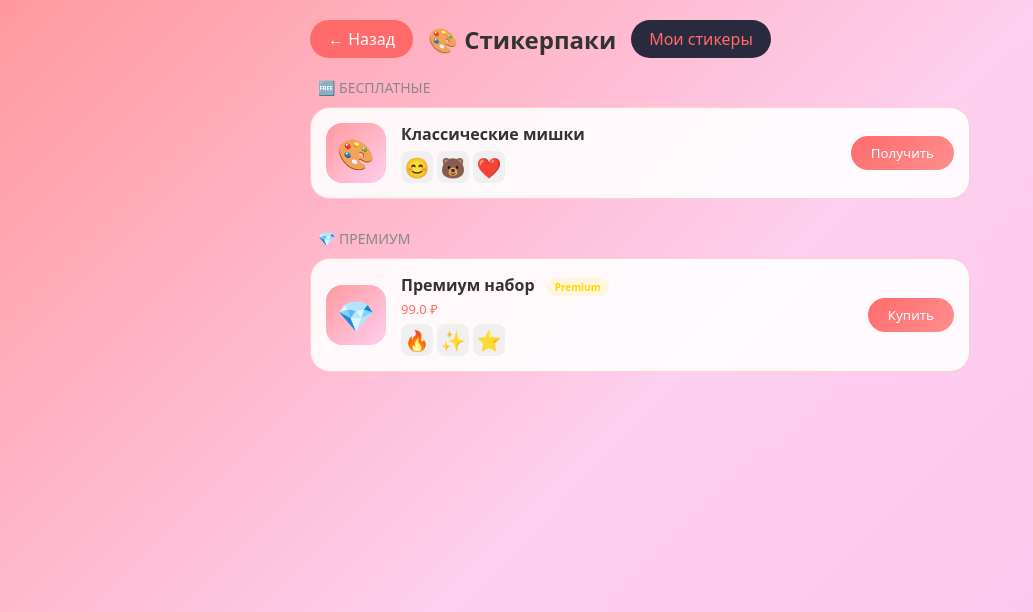
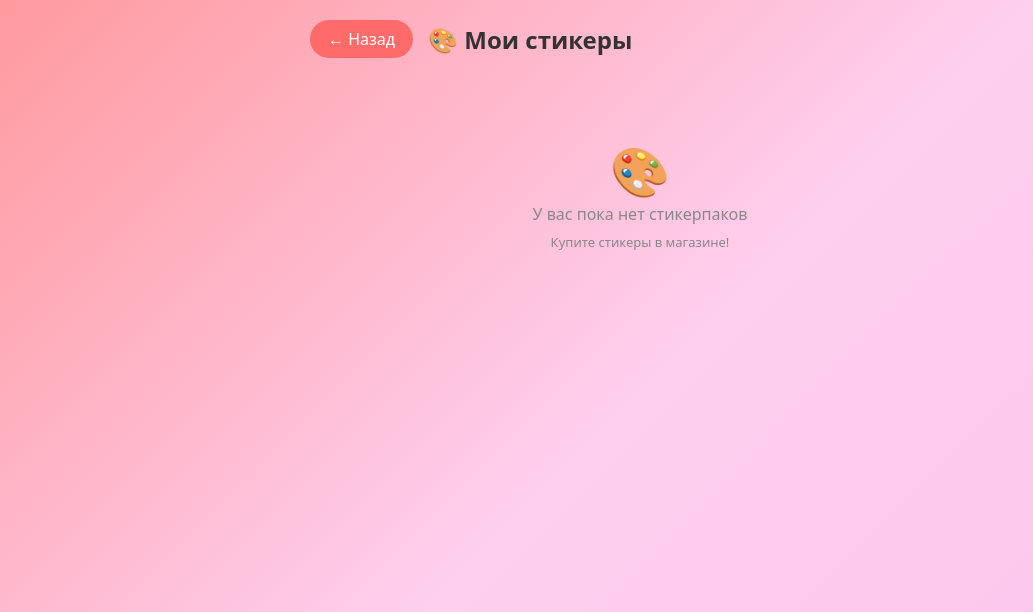
Before and after one commit to ohuettipidor-dev/uuuu, a Flask app: page /stickers in a window 1280 px wide. Shown: the top 612 px of the page, without its empty margins (0-1033 px from the left). Run offline with Flask 3, Linux system fonts and the light colour scheme; the visitor is signed in with stand-in values (Sample User, id 1); data comes from the database, SQL or seed files in the repository.

Commit message:
UPDATE: stickers as real images like Flaticon/FreePik, clean design without mentions

```diff
--- a/templates/stickers.html
+++ b/templates/stickers.html
@@ -1,7 +1,7 @@
 <!DOCTYPE html>
 <html>
 <head>
-    <title>🎨 Стикерпаки | BearGram</title>
+    <title>🎨 Мои стикеры | BearGram</title>
     <meta charset="UTF-8">
     <meta name="viewport" content="width=device-width, initial-scale=1.0">
     <style>
@@ -11,92 +11,88 @@
         .header{display:flex;align-items:center;gap:15px;margin-bottom:20px}
         .back{background:#ff6b6b;padding:8px 18px;border-radius:25px;color:white;text-decoration:none}
         h2{color:#333}
-        .section{margin-bottom:30px}
-        .section-title{font-size:14px;color:#888;margin-bottom:10px;padding-left:8px}
-        .pack-card{background:rgba(255,255,255,0.9);border-radius:20px;padding:15px;margin-bottom:12px;display:flex;align-items:center;gap:15px;border:1px solid rgba(255,107,107,0.3)}
-        .pack-preview{width:60px;height:60px;border-radius:16px;background:linear-gradient(135deg,#ff9a9e,#fecfef);display:flex;align-items:center;justify-content:center;font-size:30px}
-        .pack-info{flex:1}
-        .pack-name{font-weight:600;color:#333}
-        .pack-price{font-size:13px;color:#ff6b6b;font-weight:500;margin-top:4px}
-        .pack-stickers{display:flex;gap:4px;margin-top:6px}
-        .pack-sticker{width:32px;height:32px;background:#f0f0f0;border-radius:8px;display:flex;align-items:center;justify-content:center;font-size:20px}
-        .buy-btn{background:linear-gradient(135deg,#ff6b6b,#ff8e8e);color:white;border:none;padding:8px 20px;border-radius:30px;cursor:pointer;font-weight:500}
-        .owned-badge{background:#4cd96420;color:#4cd964;padding:8px 16px;border-radius:30px;font-size:13px}
-        .premium-badge{background:#ffd70020;color:#ffd700;padding:2px 8px;border-radius:20px;font-size:10px;margin-left:8px}
+        .pack-card{background:rgba(255,255,255,0.95);border-radius:24px;padding:20px;margin-bottom:20px}
+        .pack-name{font-weight:700;font-size:18px;margin-bottom:16px;color:#333}
+        .sticker-grid{display:grid;grid-template-columns:repeat(4,1fr);gap:12px}
+        .sticker-item{background:#f8f8f8;border-radius:20px;padding:12px;cursor:pointer;transition:all 0.2s;text-align:center}
+        .sticker-item:hover{transform:scale(1.02);background:#ffe0e0}
+        .sticker-image{width:100%;aspect-ratio:1/1;object-fit:contain;margin-bottom:8px}
+        .sticker-emoji{font-size:12px;color:#888}
         .empty{text-align:center;padding:60px;color:#888}
+        .send-notification{position:fixed;bottom:20px;left:50%;transform:translateX(-50%);background:#4cd964;color:white;padding:10px 20px;border-radius:30px;z-index:1000;animation:fadeOut 2s forwards}
+        @keyframes fadeOut{0%{opacity:1}70%{opacity:1}100%{opacity:0;visibility:hidden}}
     </style>
 </head>
 <body>
 <div class="container">
     <div class="header">
-        <a href="/chat" class="back">← Назад</a>
-        <h2>🎨 Стикерпаки</h2>
-        <a href="/stickers/my" class="back" style="background:#2a2a3e;color:#ff6b6b">Мои стикеры</a>
+        <a href="/stickers" class="back">← Назад</a>
+        <h2>🎨 Мои стикеры</h2>
     </div>
 
-    <div class="section">
-        <div class="section-title">🆓 БЕСПЛАТНЫЕ</div>
-        {% for pack in free_packs %}
+    {% for pack in packs %}
     <div class="pack-card">
-            <div class="pack-preview">🎨</div>
-            <div class="pack-info">
         <div class="pack-name">{{ pack.name }}</div>
-                <div class="pack-stickers">
-                    <div class="pack-sticker">😊</div>
-                    <div class="pack-sticker">🐻</div>
-                    <div class="pack-sticker">❤️</div>
+        <div class="sticker-grid">
+            {% for sticker in pack.stickers %}
+            <div class="sticker-item" onclick="sendSticker({{ sticker.id }})">
+                <img src="{{ sticker.file_path }}" class="sticker-image" alt="sticker">
+                <div class="sticker-emoji">{{ sticker.emoji }}</div>
+            </div>
+            {% endfor %}
         </div>
     </div>
-            {% if pack.id in user_pack_ids %}
-                <div class="owned-badge">✓ Уже есть</div>
     {% else %}
-                <button class="buy-btn" onclick="purchasePack({{ pack.id }})">Получить</button>
-            {% endif %}
+    <div class="empty">
+        <span style="font-size:48px">🎨</span>
+        <p>У вас пока нет стикерпаков</p>
+        <p style="font-size:13px;margin-top:8px">Купите стикеры в магазине!</p>
     </div>
-        {% else %}
-        <div class="empty">Нет бесплатных стикерпаков</div>
     {% endfor %}
 </div>
 
-    <div class="section">
-        <div class="section-title">💎 ПРЕМИУМ</div>
-        {% for pack in premium_packs %}
-        <div class="pack-card">
-            <div class="pack-preview">💎</div>
-            <div class="pack-info">
-                <div class="pack-name">{{ pack.name }} <span class="premium-badge">Premium</span></div>
-                <div class="pack-price">{{ pack.price }} ₽</div>
-                <div class="pack-stickers">
-                    <div class="pack-sticker">🔥</div>
-                    <div class="pack-sticker">✨</div>
-                    <div class="pack-sticker">⭐</div>
-                </div>
-            </div>
-            {% if pack.id in user_pack_ids %}
-                <div class="owned-badge">✓ Уже есть</div>
-            {% else %}
-                <button class="buy-btn" onclick="purchasePack({{ pack.id }})">Купить</button>
-            {% endif %}
-        </div>
-        {% else %}
-        <div class="empty">Нет премиум стикерпаков</div>
-        {% endfor %}
-    </div>
-</div>
+<script>
+    let currentChatId = null;
+    let currentChatType = 'private';
 
-<script>
-    function purchasePack(packId) {
-        fetch('/stickers/purchase/' + packId, {method: 'POST'})
-            .then(r => r.json())
+    // Сохраняем ID текущего чата при открытии
+    if(window.opener) {
+        // Если открыто из чата
+    }
+
+    function sendSticker(stickerId) {
+        const chatId = sessionStorage.getItem('current_chat_id');
+        const chatType = sessionStorage.getItem('current_chat_type') || 'private';
+
+        if (!chatId) {
+            alert('Сначала откройте чат');
+            return;
+        }
+
+        fetch('/stickers/send/' + stickerId, {
+            method: 'POST',
+            headers: {'Content-Type': 'application/json'},
+            body: JSON.stringify({
+                receiver_id: parseInt(chatId),
+                chat_type: chatType
+            })
+        }).then(r => r.json())
           .then(data => {
               if(data.success) {
-                    alert('Стикерпак добавлен!');
-                    location.reload();
+                  showNotification('Стикер отправлен!');
               } else {
                   alert('Ошибка: ' + data.error);
               }
           });
     }
+
+    function showNotification(msg) {
+        const toast = document.createElement('div');
+        toast.className = 'send-notification';
+        toast.textContent = msg;
+        document.body.appendChild(toast);
+        setTimeout(() => toast.remove(), 2000);
+    }
 </script>
 </body>
 </html>
```
Also changed, not shown: templates/my_gifts.html (+5 -5 lines), templates/my_stickers.html (+59 -11 lines). Lines whose indentation alone changed are shown as unchanged.
